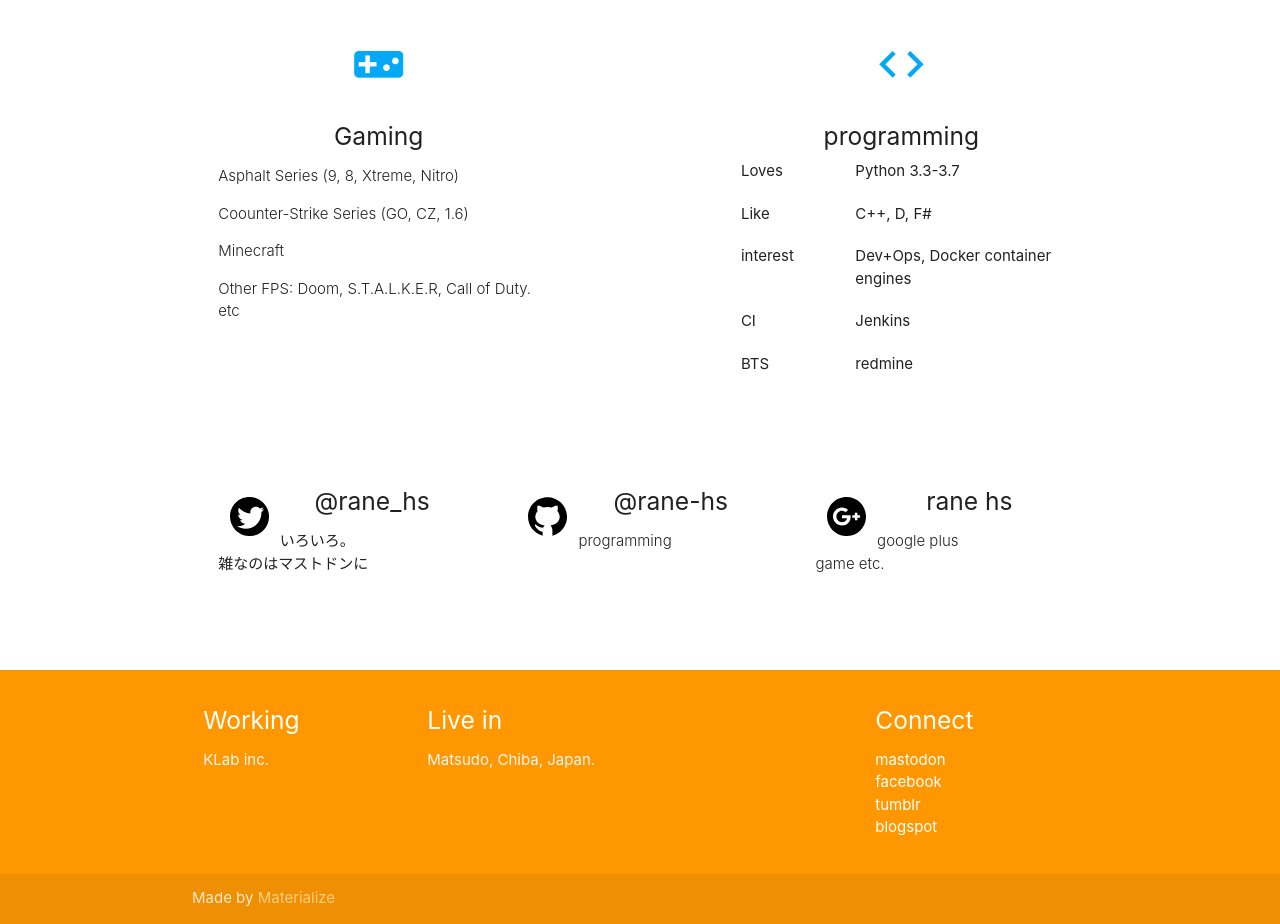
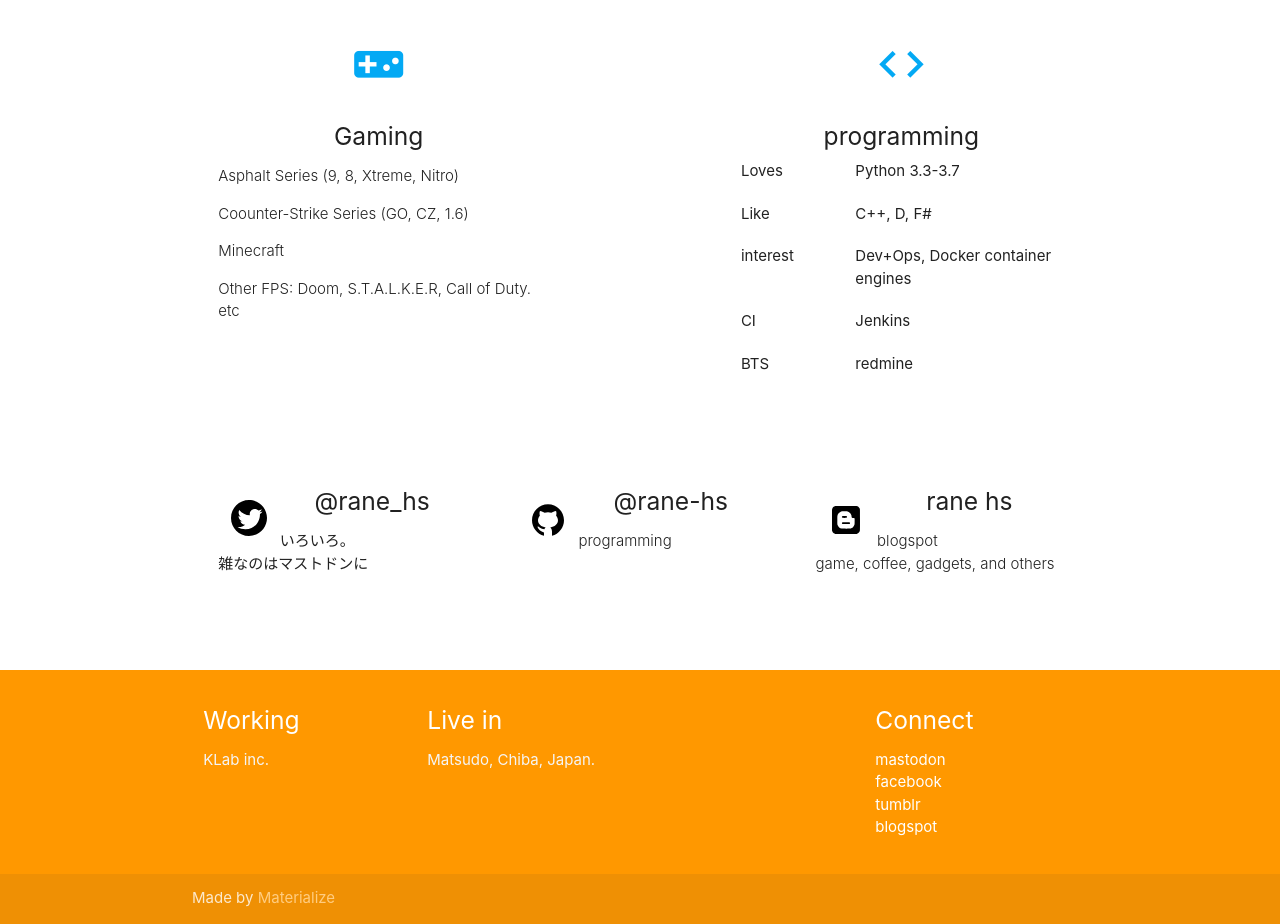
Before and after one commit to rane-hs/contents.rane.sh, a plain HTML site: page www-html/index.html in a window 1280 px wide. Shown: the part 634-1558 px from the top of the page. Drawn offline with nearby package versions, Linux system fonts and the light colour scheme.

Commit message:
Update index.html

```diff
--- a/www-html/index.html
+++ b/www-html/index.html
@@ -26,7 +26,7 @@
   <div class="section no-pad-bot" id="index-banner">
     <div class="container">
         <div class="row">
-            <div class="col s12 m12">
+            <div class="col s1 m12">
               <div class="card large">
                 <div class="card-image">
                   <img src="./rane_hs_1420029614_33.jpg">
@@ -102,7 +102,7 @@
         <div class="col s12 m4">
           <div class="icon-block">
             <h2 class="center light-blue-text">
-                <a class="white-text" href="https://twitter.com/rane_hs"><div class="col s12 m3"><span class="SVGInline" style="height: 36px; line-height: 36px;"><svg class="SVGInline-svg" xmlns="http://www.w3.org/2000/svg" viewBox="0 0 1000 1000"><path d="M1000 500c0 277-223 500-500 500s-500-223-500-500 223-500 500-500 500 223 500 500zm-125-183c-25 11-53 18-82 22 30-17 51-45 61-79-28 17-57 28-89 35-25-28-62-45-103-45-78 0-141 63-141 142 0 10 1 22 3 32-118-5-223-62-294-149-11 22-18 46-18 72 0 50 24 93 62 118-23 0-45-7-64-18v2c0 69 49 126 114 140-12 3-24 4-37 4-9 0-19-1-27-2 18 57 71 95 132 96-48 38-108 65-176 65-11 0-23-1-33-2 62 40 138 62 217 62 262 0 404-216 404-404v-18c28-19 51-45 71-73z"></path></svg>
+                <a class="white-text" href="https://twitter.com/rane_hs"><div class="col s12 m3"><span class="SVGInline"><svg class="SVGInline-svg" xmlns="http://www.w3.org/2000/svg" width="36" height="36" viewBox="0 0 1000 1000"><path d="M1000 500c0 277-223 500-500 500s-500-223-500-500 223-500 500-500 500 223 500 500zm-125-183c-25 11-53 18-82 22 30-17 51-45 61-79-28 17-57 28-89 35-25-28-62-45-103-45-78 0-141 63-141 142 0 10 1 22 3 32-118-5-223-62-294-149-11 22-18 46-18 72 0 50 24 93 62 118-23 0-45-7-64-18v2c0 69 49 126 114 140-12 3-24 4-37 4-9 0-19-1-27-2 18 57 71 95 132 96-48 38-108 65-176 65-11 0-23-1-33-2 62 40 138 62 217 62 262 0 404-216 404-404v-18c28-19 51-45 71-73z"></path></svg>
                 </span></div></a>
             </h2>
             <h5 class="center">@rane_hs</h5>
@@ -115,7 +115,7 @@
           <div class="icon-block">
             <h2 class="center light-blue-text">
                 <a class="white-text" href="https://github.com/rane-hs"><div class="col s12 m3">
-                    <span class="SVGInline"><svg class="SVGInline-svg" xmlns="http://www.w3.org/2000/svg" viewBox="0 0 1000 1000"><path d="M1000 508c0 232-160 429-375 485v-131c0-41-10-98-52-131 134-20 239-99 239-223 0-51-21-102-58-144 11-47 17-105-4-148-53 5-106 32-145 56-33-8-67-14-105-14s-73 6-106 14c-39-24-91-51-144-56-21 43-16 101-5 148-37 42-57 93-57 144 0 124 105 203 239 223-20 15-32 36-40 57-105 2-189-81-190-81-5-4-12-5-16-2-6 3-9 10-7 16 2 5 44 124 201 172v100c-215-56-375-253-375-485 0-275 223-500 500-500 275 0 500 225 500 500z"></path></svg></span>
+                    <span class="SVGInline"><svg class="SVGInline-svg" xmlns="http://www.w3.org/2000/svg" width="32" height="32" viewBox="0 0 1000 1000"><path d="M1000 508c0 232-160 429-375 485v-131c0-41-10-98-52-131 134-20 239-99 239-223 0-51-21-102-58-144 11-47 17-105-4-148-53 5-106 32-145 56-33-8-67-14-105-14s-73 6-106 14c-39-24-91-51-144-56-21 43-16 101-5 148-37 42-57 93-57 144 0 124 105 203 239 223-20 15-32 36-40 57-105 2-189-81-190-81-5-4-12-5-16-2-6 3-9 10-7 16 2 5 44 124 201 172v100c-215-56-375-253-375-485 0-275 223-500 500-500 275 0 500 225 500 500z"></path></svg></span>
                 </div></a>
             </h2>
             <h5 class="center">@rane-hs</h5>
@@ -126,14 +126,15 @@
       <div class="col s12 m4">
           <div class="icon-block">
             <h2 class="center light-blue-text">
-                <a class="white-text" href="https://plus.google.com/u/0/+ranehs"><div class="col s12 m3">
-                    <span class="SVGInline"><svg class="SVGInline-svg" width="auto" height="auto" viewBox="-17 0 1000 1000" xmlns="http://www.w3.org/2000/svg"><path d="M483 1000c276.142 0 500-223.858 500-500S759.142 0 483 0-17 223.858-17 500s223.858 500 500 500zM137 500.288c0 127.334 102.954 230.288 230.255 230.288 132.935 0 221.064-93.4 221.064-225.017 0-15.156 0-26.686-3.625-38.217h-217.44v79.07h130.63c-5.273 33.768-39.536 99.33-130.63 99.33-78.575 0-142.752-65.233-142.752-145.455 0-80.222 64.177-145.454 142.752-145.454 44.806 0 74.786 19.11 91.753 35.58l62.596-60.124C481.41 292.732 429.522 270 367.254 270 239.972 270 137 372.954 137 500.288zm559.89-33.562H631v65.89h65.89v65.727h65.727v-65.726h65.89v-65.89h-65.89V401H696.89v65.726z" fill-rule="evenodd"></path></svg></span>
+                <a class="white-text" href="https://rane-hs.blogspot.com"><div class="col s12 m3">
+                    <span class="SVGInline"><svg class="SVGInline-svg" width="32" height="32" viewBox="0 0 448 512" xmlns="http://www.w3.org/2000/svg"><path d="M162.4 196c4.8-4.9 6.2-5.1 36.4-5.1 27.2 0 28.1.1 32.1 2.1 5.8 2.9 8.3 7 8.3 13.6 0 5.9-2.4 10-7.6 13.4-2.8 1.8-4.5 1.9-31.1 2.1-16.4.1-29.5-.2-31.5-.8-10.3-2.9-14.1-17.7-6.6-25.3zm61.4 94.5c-53.9 0-55.8.2-60.2 4.1-3.5 3.1-5.7 9.4-5.1 13.9.7 4.7 4.8 10.1 9.2 12 2.2 1 14.1 1.7 56.3 1.2l47.9-.6 9.2-1.5c9-5.1 10.5-17.4 3.1-24.4-5.3-4.7-5-4.7-60.4-4.7zm223.4 130.1c-3.5 28.4-23 50.4-51.1 57.5-7.2 1.8-9.7 1.9-172.9 1.8-157.8 0-165.9-.1-172-1.8-8.4-2.2-15.6-5.5-22.3-10-5.6-3.8-13.9-11.8-17-16.4-3.8-5.6-8.2-15.3-10-22C.1 423 0 420.3 0 256.3 0 93.2 0 89.7 1.8 82.6 8.1 57.9 27.7 39 53 33.4c7.3-1.6 332.1-1.9 340-.3 21.2 4.3 37.9 17.1 47.6 36.4 7.7 15.3 7-1.5 7.3 180.6.2 115.8 0 164.5-.7 170.5zm-85.4-185.2c-1.1-5-4.2-9.6-7.7-11.5-1.1-.6-8-1.3-15.5-1.7-12.4-.6-13.8-.8-17.8-3.1-6.2-3.6-7.9-7.6-8-18.3 0-20.4-8.5-39.4-25.3-56.5-12-12.2-25.3-20.5-40.6-25.1-3.6-1.1-11.8-1.5-39.2-1.8-42.9-.5-52.5.4-67.1 6.2-27 10.7-46.3 33.4-53.4 62.4-1.3 5.4-1.6 14.2-1.9 64.3-.4 62.8 0 72.1 4 84.5 9.7 30.7 37.1 53.4 64.6 58.4 9.2 1.7 122.2 2.1 133.7.5 20.1-2.7 35.9-10.8 50.7-25.9 10.7-10.9 17.4-22.8 21.8-38.5 3.2-10.9 2.9-88.4 1.7-93.9z" fill-rule="evenodd"></path></svg></span>
                 </div></a>
             </h2>
             <h5 class="center">rane hs</h5>
-            <p class="light"> google plus<br/> game etc.</p>
+            <p class="light"> blogspot <br/> game, coffee, gadgets, and others</p>
           </div>
         </div>
+
 
 
       </div>
```
